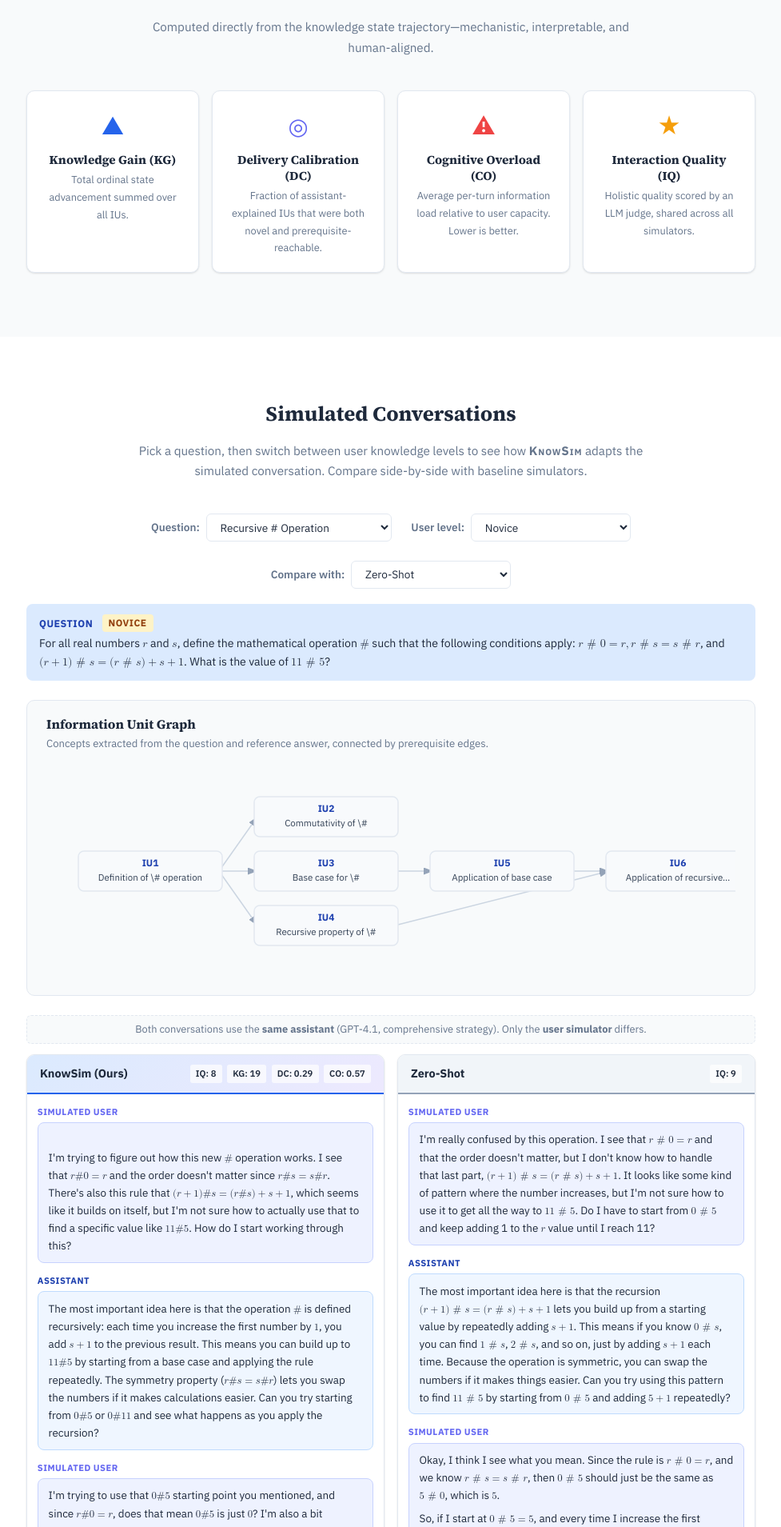
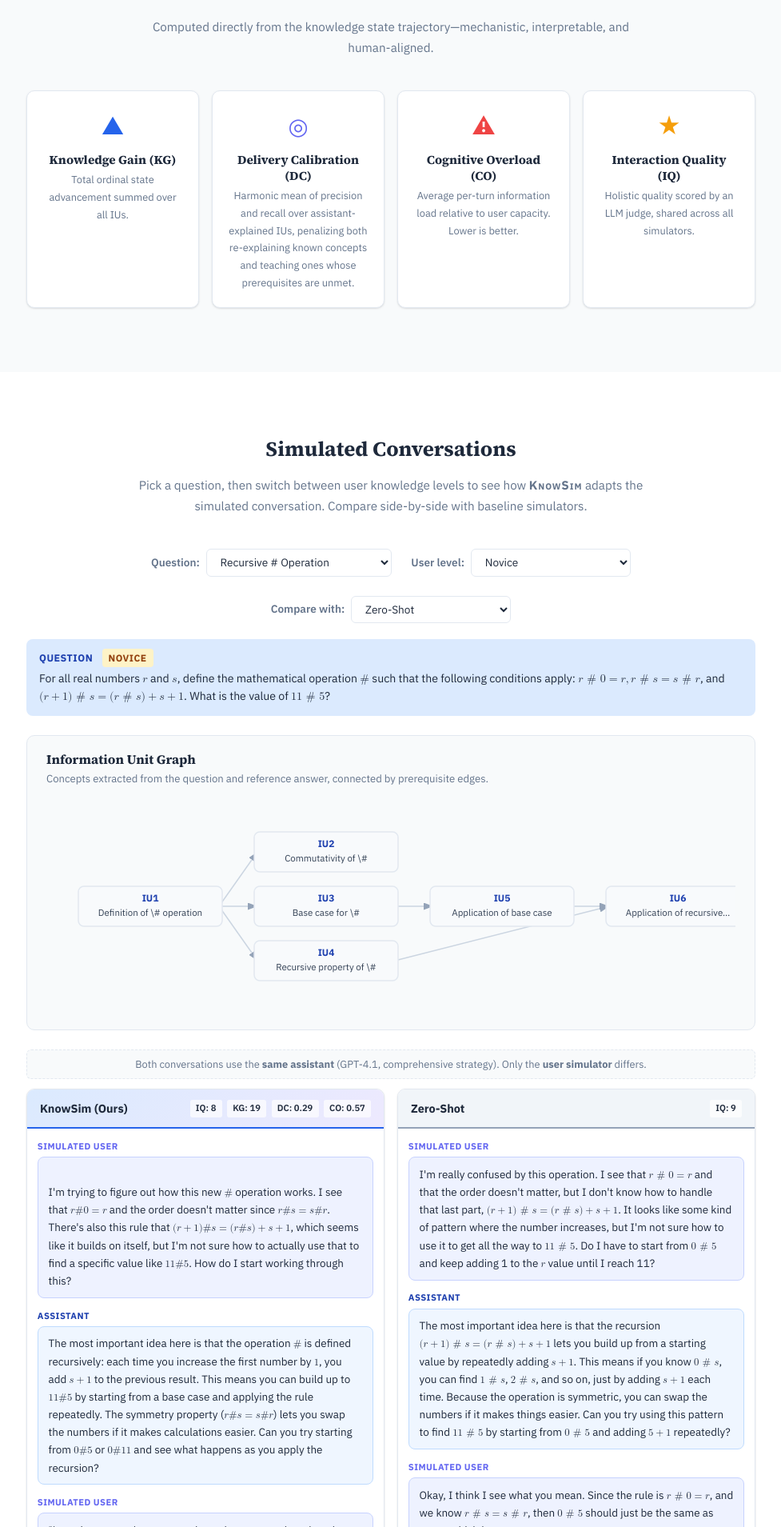
Before and after one commit to yjo2lee/yoonjoo.github.io, a Jekyll site: the page knowsim/index.html, which Jekyll copies as it is, in a window 1280 px wide. Shown: the part 3030-4939 px from the top of the page at 80% size, without its empty margins (151-1128 px from the left). Built offline with Jekyll 4.4.1, drawn with Linux system fonts in a browser that asks for light colours; some of the changed text lies outside the part shown.

Commit message:
Correct the DC definition and value on the KnowSim page
Delivery Calibration is the harmonic mean of precision and recall over
explained IUs; the page described precision alone, dropping the
under-scaffolding half of the metric.

The intermediate-level figure read DC=0.137, which appears nowhere in the
paper — Table 4 gives 0.128, tied with Qwen-3.6-35B.

```diff
--- a/knowsim/index.html
+++ b/knowsim/index.html
@@ -329,7 +329,7 @@
       <div class="metric-card">
         <div class="metric-icon" style="color:#6366f1;">&#9678;</div>
         <h3>Delivery Calibration (DC)</h3>
-        <p>Fraction of assistant-explained IUs that were both novel and prerequisite-reachable.</p>
+        <p>Harmonic mean of precision and recall over assistant-explained IUs, penalizing both re-explaining known concepts and teaching ones whose prerequisites are unmet.</p>
       </div>
       <div class="metric-card">
         <div class="metric-icon" style="color:#ef4444;">&#9888;</div>
```
Also changed, not shown: other parts of knowsim/index.html (+1 -1 lines).
